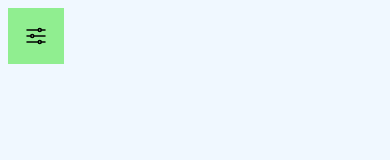
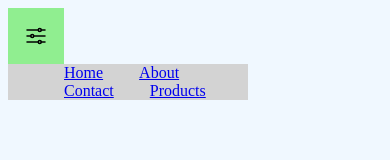
Before and after one commit to kipchirchiralb/responsive-nav, a plain HTML site: page index.html in a window 390 px wide. Drawn offline with nearby package versions, Linux system fonts and the light colour scheme.

Commit message:
Update styles.css

```diff
--- a/styles.css
+++ b/styles.css
@@ -38,13 +38,7 @@ ion-icon:hover {
   .open-nav {
     display: block;
   }
-  nav ul li {
-    display: block;
-    margin: 16px;
-  }
-  .hidden {
-    left: -300px;
-  }
+
   .opened {
     display: block;
   }
```
